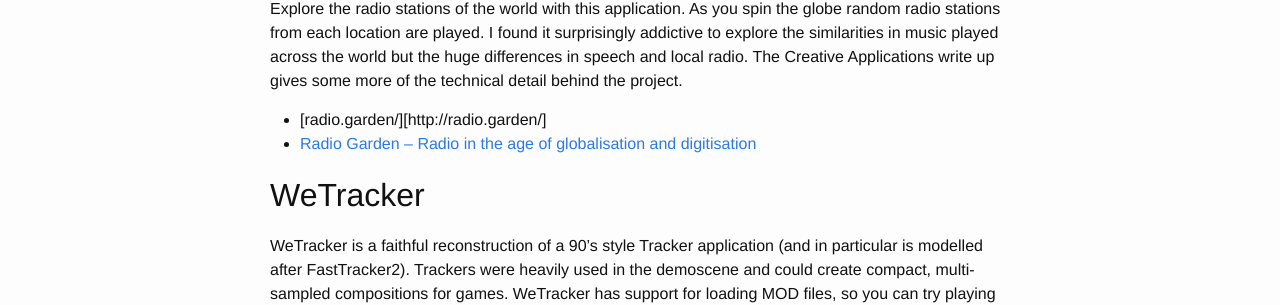
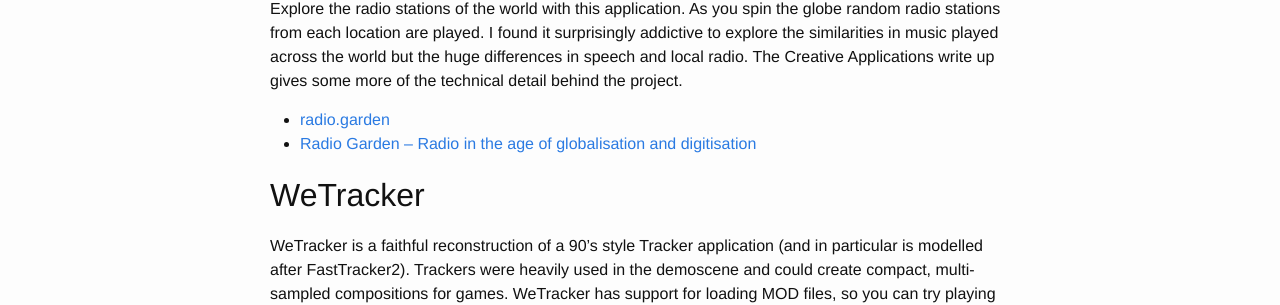
Before and after one commit to chrislo/webaudioweekly, a Jekyll site: the page built from _posts/2017-01-07-issue-73.markdown, in a window 1280 px wide. Shown: the part 266-571 px from the top of the page. Built offline with Jekyll 4.4.1, drawn with Linux system fonts in a browser that asks for light colours.

Commit message:
Fix broken link

```diff
--- a/_posts/2017-01-07-issue-73.markdown
+++ b/_posts/2017-01-07-issue-73.markdown
@@ -14,7 +14,7 @@ played across the world but the huge differences in speech and local
 radio. The Creative Applications write up gives some more of the
 technical detail behind the project.
 
-- [radio.garden/][http://radio.garden/]
+- [radio.garden](http://radio.garden/)
 - [Radio Garden – Radio in the age of globalisation and digitisation](http://www.creativeapplications.net/js/radio-garden-radio-in-the-age-of-globalisation-and-digitisation/)
 
 ## WeTracker ##
```
